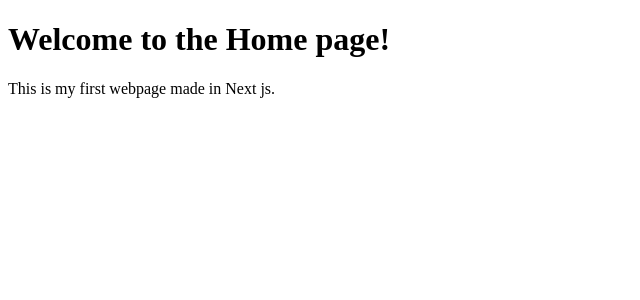
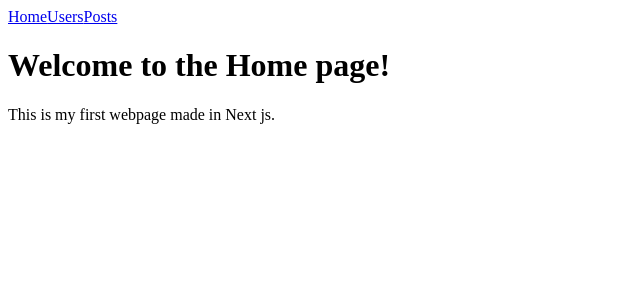
Before and after one commit to angelmgl/next-js, a Next.js app: page / in a window 1280 px wide. Shown: the top 300 px of the page, without its empty margins (0-640 px from the left). Built offline with nearby package versions, Linux system fonts and the light colour scheme.

Commit message:
Navigation created with Link component

```diff
--- /dev/null
+++ b/components/NavBar.js
@@ -0,0 +1,15 @@
+import Link from "next/link";
+
+export default function NavBar() {
+    return (
+        <nav>
+            <Link href="/"><a>Home</a></Link>
+            <Link href="/users"><a>Users</a></Link>
+            <Link href="/posts"><a>Posts</a></Link>
+            {/*ruta dinámica usa la prop as
+            <Link href="/users/[id]" as={`/users/${'x'}`}>
+                <a>User x</a>
+            </Link>*/}
+        </nav>
+    );
+}
--- a/pages/index.js
+++ b/pages/index.js
@@ -1,6 +1,9 @@
+import NavBar from '../components/NavBar';
+
 export default function Home() {
     return(
         <div>
+            <NavBar />
             <h1>Welcome to the Home page!</h1>
             <p>This is my first webpage made in Next js.</p>
         </div>
--- a/pages/posts/[post].js
+++ b/pages/posts/[id].js
@@ -1,11 +1,14 @@
 import { useRouter } from 'next/router';
+import NavBar from '../../components/NavBar';
 
 export default function Post() {
     const router = useRouter();
 
     return(
         <div>
-            <p>Post: {router.query.post}</p>
+            <NavBar />
+            <h2>Post details</h2>
+            <p>Post: {router.query.id}</p>
         </div>
     )
 }
--- a/pages/posts/index.js
+++ b/pages/posts/index.js
@@ -1,6 +1,9 @@
+import NavBar from '../../components/NavBar';
+
 export default function Posts() {
     return(
         <div>
+            <NavBar />
             <h1>Posts page</h1>
         </div>
     )
--- a/pages/users/[user].js
+++ b/pages/users/[id].js
@@ -1,4 +1,5 @@
 import { useRouter } from 'next/router';
+import NavBar from '../../components/NavBar';
 
 export default function User() {
     const router = useRouter();
@@ -6,7 +7,9 @@ export default function User() {
 
     return(
         <div>
-            <p>User: {router.query.user}</p>
+            <NavBar />
+            <h2>User details</h2>
+            <p>User: {router.query.id}</p>
         </div>
     )
 }
--- a/pages/users/index.js
+++ b/pages/users/index.js
@@ -1,6 +1,9 @@
+import NavBar from '../../components/NavBar';
+
 export default function Users() {
     return(
         <div>
+            <NavBar />
             <h1>Users page</h1>
         </div>
     )
```
